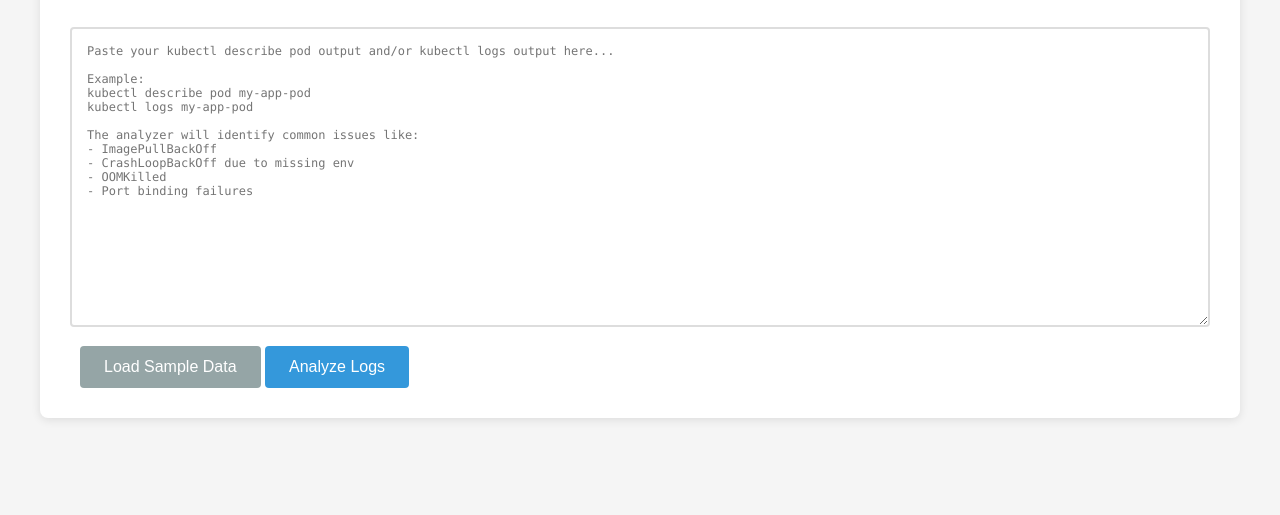
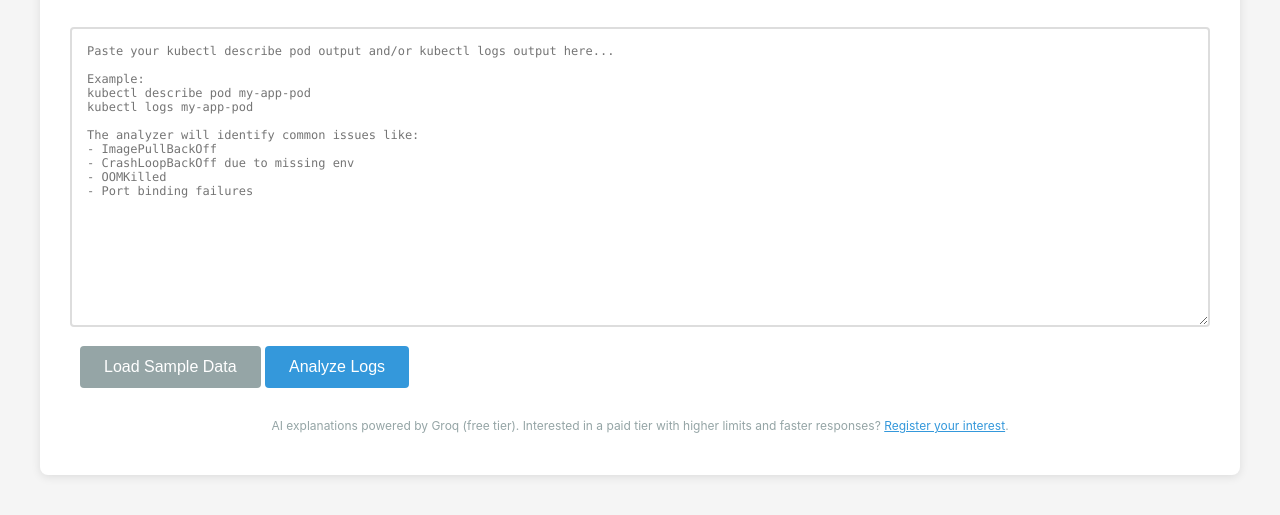
Before and after one commit to MorrisLaw/k8s-crashloop-analyzer, a website: page public/index.html in a window 1280 px wide. Shown: the part 149-664 px from the top of the page. Drawn offline with Linux system fonts and the light colour scheme.

Commit message:
chore: add Google Form link for paid tier interest

```diff
--- a/public/analyzer.js
+++ b/public/analyzer.js
@@ -219,6 +219,7 @@ function renderAiExplanation(result) {
             <div class="issue warning">
                 <h3>AI-assisted explanation temporarily unavailable</h3>
                 <p>Too many requests — please wait a minute and try again. The deterministic analysis above is still accurate.</p>
+                <p style="margin-top: 10px; font-size: 13px; color: #7f8c8d;">This tool uses a free-tier AI provider with limited capacity. Interested in a paid tier with higher limits? <a href="https://forms.gle/W2xPf67LTkpf3CuS7" target="_blank" class="docs-link">Let us know</a>.</p>
             </div>
         `;
     }
--- a/public/index.html
+++ b/public/index.html
@@ -121,6 +121,11 @@ The analyzer will identify common issues like:
         <button onclick="analyzeLogs()">Analyze Logs</button>
 
         <div id="results" class="results"></div>
+
+        <p style="margin-top: 30px; font-size: 12px; color: #95a5a6; text-align: center;">
+            AI explanations powered by Groq (free tier). Interested in a paid tier with higher limits and faster responses?
+            <a href="https://forms.gle/W2xPf67LTkpf3CuS7" target="_blank" style="color: #3498db;">Register your interest</a>.
+        </p>
     </div>
 
     <script src="analyzer.js"></script>
```
